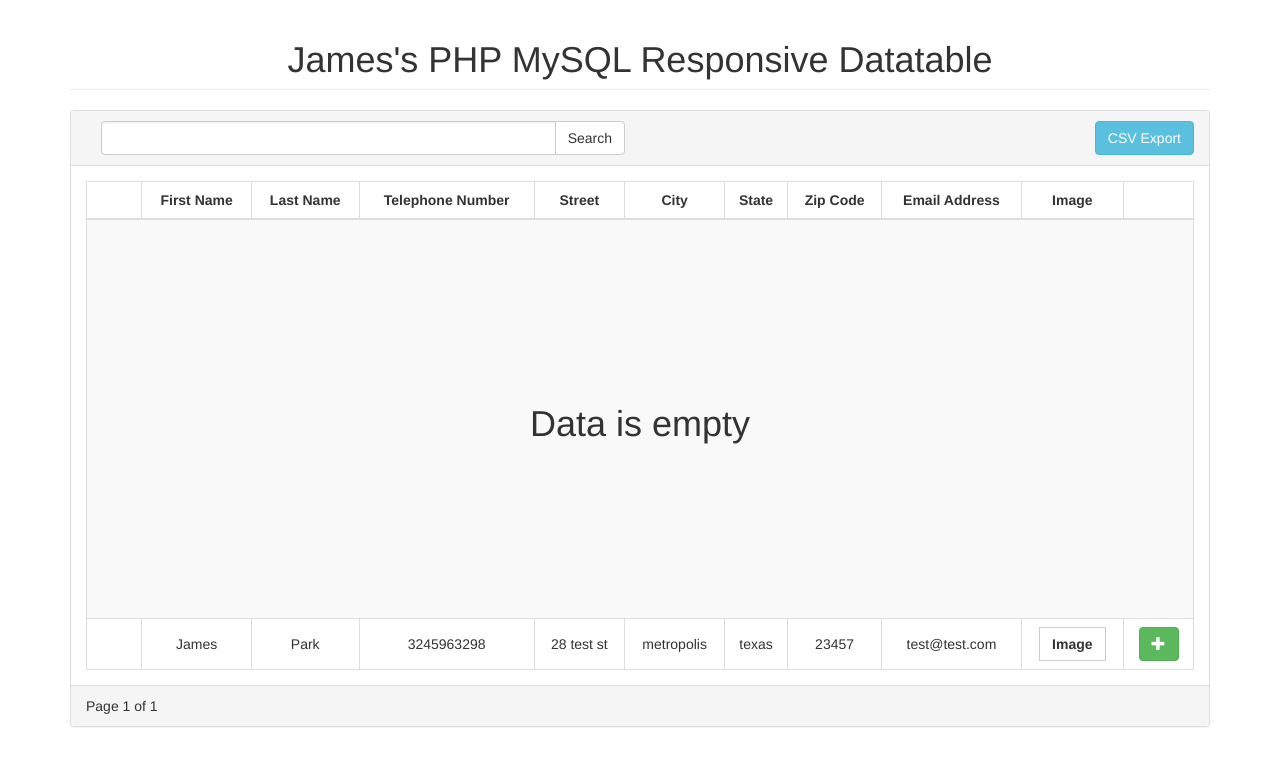
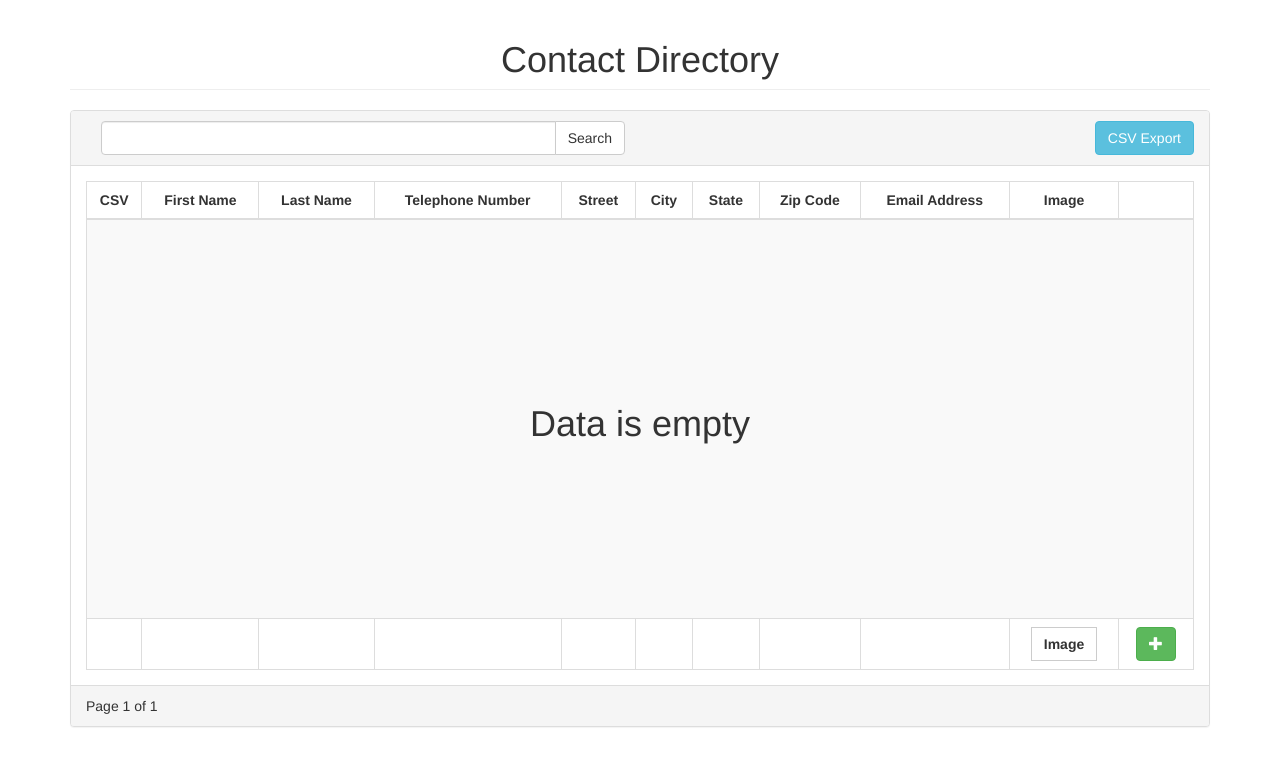
Before and after one commit to SparkeEcrash/responsive_datatable, a PHP site: page / in a window 1280 px wide. Shown: the top 766 px of the page. Run offline with PHP 8.4, Linux system fonts and the light colour scheme; data that the repository does not hold is empty; a stand-in replaces the project's code that opens the database connection.

Commit message:
final changes

```diff
--- a/index.php
+++ b/index.php
@@ -24,7 +24,7 @@
     <div id="page-wrapper" class="container">
       <div class="row">
         <div class="col-xs-12">
-          <h1 class="page-header text-center">James's PHP MySQL Responsive Datatable</h1>
+          <h1 class="page-header text-center">Contact Directory</h1>
         </div>
       </div>
       <div class="row">
```
Also changed, not shown: endpoints/read.php (+9 -9 lines).
